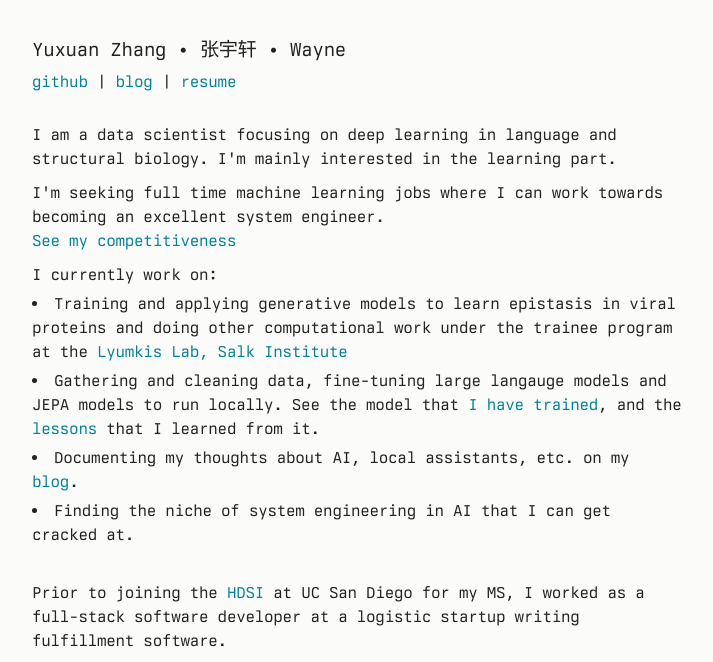
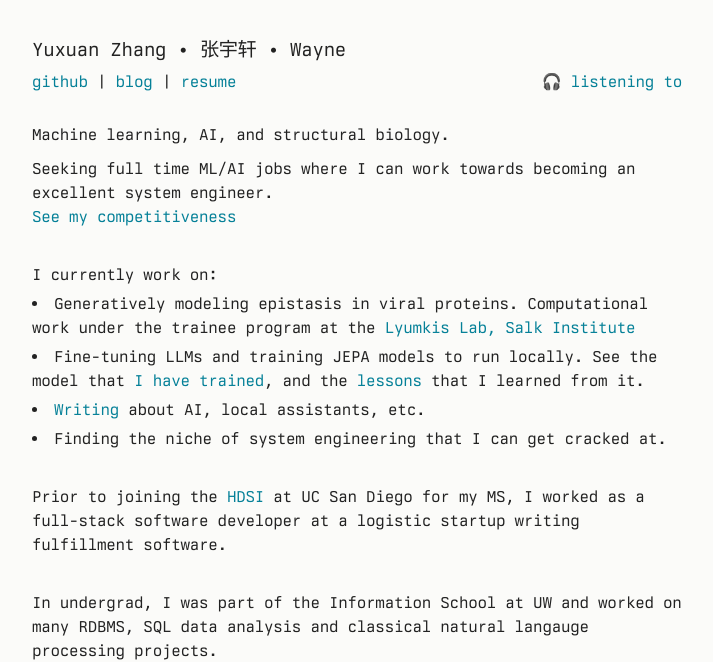
Before and after one commit to yxzwayne/yxzwayne.github.io, a plain HTML site: page index.html in a window 1280 px wide. Shown: the part 167-829 px from the top of the page, without its empty margins (283-996 px from the left). Drawn offline with Linux system fonts and the light colour scheme.

Commit message:
update site

```diff
--- a/index.html
+++ b/index.html
@@ -34,38 +34,40 @@
     <a href="https://github.com/yxzwayne" target="_blank">github</a> |
     <a href="https://yxzwayne.com/gaiaprime">blog</a> |
     <a href="resume/Yuxuan_Zhang_Resume.pdf" target="_blank">resume</a>
-    <!-- <br><a href="https://music.apple.com/us/playlist/latent-space/pl.u-jV89jMpCdv79V5z">🎧
-        listening to</a> -->
+    <div style="float: right;">
+      <a href="https://music.apple.com/us/playlist/latent-space/pl.u-jV89jMpCdv79V5z">🎧
+        listening to</a>
+    </div>
   </div>
   <div class="homepage-divider"></div>
 
 
-  <p>I am a data scientist focusing on deep learning in language and structural biology. I'm mainly interested in the learning part.
-  </p>
-  <p>I'm seeking full time machine learning jobs where I can work towards becoming an excellent system engineer.<br> <a
-      href="#" onclick="openModal('assets/trance!!!.jpg')">
+  <p>Machine learning, AI, and structural biology.</p>
+  <p>Seeking full time ML/AI jobs where I can work towards becoming an excellent system engineer.<br> <a href="#"
+      onclick="openModal('assets/trance!!!.jpg')">
       See my competitiveness</a>
   </p>
+  <div class="homepage-divider"></div>
   <p>I currently work on:</p>
-  <li class="custom-li-p">Training and applying generative models to learn epistasis in viral proteins and doing other
-    computational work under the trainee program at the <a href="https://lyumkis.salk.edu" target="_blank">Lyumkis Lab,
+  <li class="custom-li-p">Generatively modeling epistasis in viral proteins. Computational work under the trainee
+    program at the <a href="https://lyumkis.salk.edu" target="_blank">Lyumkis Lab,
       Salk Institute</a>
   </li>
-  <li class="custom-li-p">Gathering and cleaning data, fine-tuning large langauge models and JEPA models to run locally.
+  <li class="custom-li-p">Fine-tuning LLMs and training JEPA models to run locally.
     See the model that <a
       href="https://github.com/yxzwayne/Medilora/blob/09dbf914e47ef218ea7422161991867fd6c3fd99/report/Medilora_Final_Report.pdf">I
       have trained</a>, and the <a href="https://yxzwayne.com/gaiaprime/Writings/medilora">lessons</a> that I learned
     from it.</li>
-  <li class="custom-li-p">Documenting my thoughts about AI, local assistants, etc. on my <a
-      href="https://yxzwayne.com/gaiaprime">blog</a>.</li>
-  <li class="custom-li-p">Finding the niche of system engineering in AI that I can get cracked at.</li>
+  <li class="custom-li-p"><a href="https://yxzwayne.com/gaiaprime">Writing</a> about AI, local assistants, etc.</li>
+  <li class="custom-li-p">Finding the niche of system engineering that I can get cracked at.</li>
 
   <div class="homepage-divider"></div>
   <p>Prior to joining the <a href="https://datascience.ucsd.edu/">HDSI</a> at UC San Diego for my MS,
     I worked as a full-stack software developer at a logistic startup writing fulfillment software.</p>
 
   <div class="homepage-divider"></div>
-  <p>In undergrad, I was part of the Information School at UW and worked on many RDBMS, SQL data analysis and classical natural langauge processing projects.
+  <p>In undergrad, I was part of the Information School at UW and worked on many RDBMS, SQL data analysis and classical
+    natural langauge processing projects.
   </p>
 
   <div id="myModal" class="modal" onclick="closeModal()">
```
